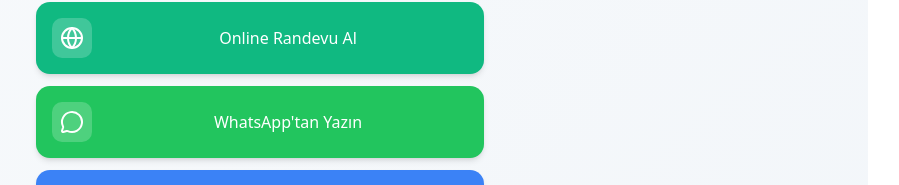
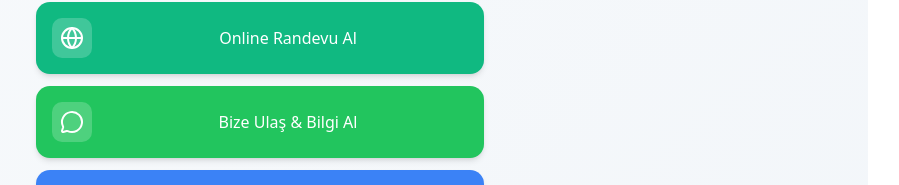
Before and after one commit to estelongy/drizzetgok, a React (Vite) app in the folder drizzetgok-site/: page /pages/bio in a window 1280 px wide. Shown: the part 290-475 px from the top of the page, without its empty margins (380-1279 px from the left). Built offline with nearby package versions, Linux system fonts and the light colour scheme.

Commit message:
Update Bio.tsx

```diff
--- a/drizzetgok-site/src/pages/Bio.tsx
+++ b/drizzetgok-site/src/pages/Bio.tsx
@@ -19,7 +19,7 @@
     },
     {
       icon: <MessageCircle className="w-6 h-6" />,
-      title: "WhatsApp'tan Yazın",
+      title: "Bize Ulaş & Bilgi Al",
       href: 'https://wa.me/905524228485',
       color: 'bg-green-500 hover:bg-green-600'
     },
```
